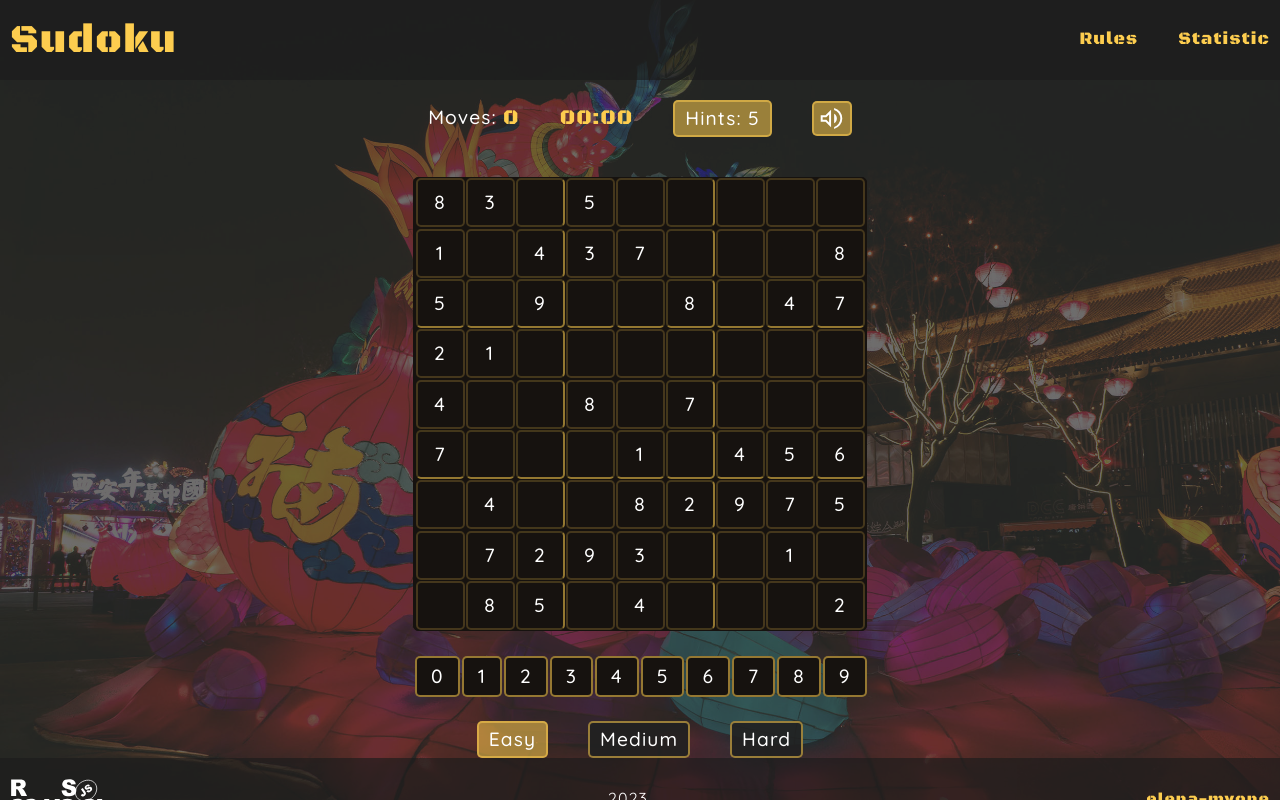
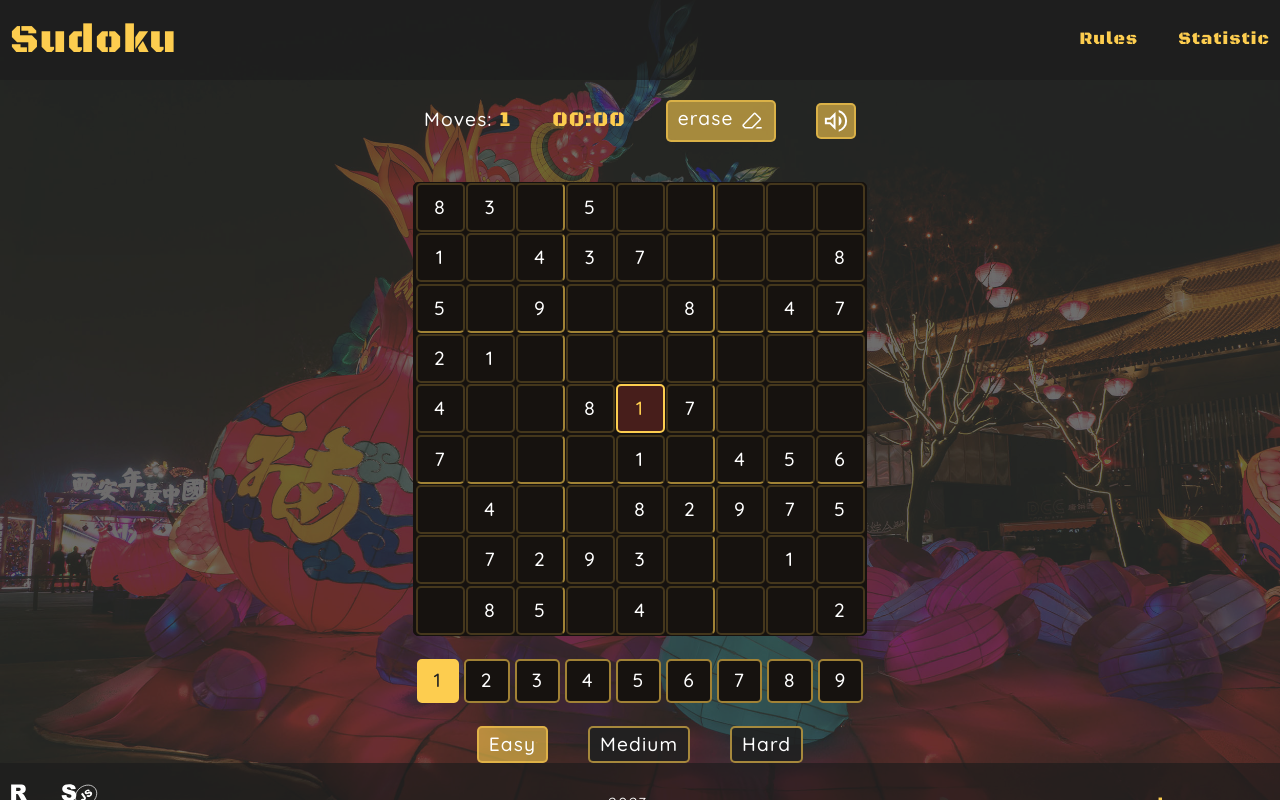
Before and after one commit to Elena-MyOne/sudoku, a plain HTML site: page random-game/index.html in a window 1280 px wide. Both pictures are taken after a click on the element 640 px from the left and 404 px from the top of the page. Drawn offline with Linux system fonts and the light colour scheme.

Commit message:
feat: add fill up function for empty ceils and check for errors

```diff
--- a/random-game/index.html
+++ b/random-game/index.html
@@ -28,9 +28,11 @@
             <div class="time">
               <span class="time-count">00:00</span>
             </div>
-            <div class="hints active">
-              Hints:
-              <span class="hints-count">5</span>
+            <div class="erase">
+              erase
+              <span class="hints-count">
+                <img src="./assets/images/erase.svg" alt="erase ceil" />
+              </span>
             </div>
             <div class="sound active"></div>
           </div>
--- a/random-game/js/board.js
+++ b/random-game/js/board.js
@@ -13,7 +13,7 @@ const easyOpenNumbers = 38;
 const mediumOpenNumbers = 30;
 const hardOpenNumbers = 24;
 
-let solutionBoard = null;
+export let solutionBoard = null;
 let gameBoard = null;
 
 function defineGameLevel() {
--- a/random-game/js/buildGame.js
+++ b/random-game/js/buildGame.js
@@ -1,6 +1,12 @@
+import { solutionBoard } from './board.js';
+
 export const digits = document.querySelector('.digits');
-const digitsList = document.querySelectorAll('.digit');
 const board = document.querySelector('.board');
+const eraseButton = document.querySelector('.erase');
+const movesCount = document.querySelector('.moves-count');
+
+let moves = 0;
+let selectedDigit = 1;
 
 export function populateBoardGame(gameBoard) {
   board.innerHTML = '';
@@ -17,18 +23,27 @@ export function populateBoardGame(gameBoard) {
         ceil.classList.add('ceil-border-bottom');
       }
       ceil.textContent = gameBoard[row][col] === 0 ? '' : `${gameBoard[row][col]}`;
+
+      if (gameBoard[row][col] === 0) {
+        ceil.classList.add('edit');
+      }
+
       board.append(ceil);
     }
   }
 }
 
 export function populateDigits() {
-  for (let i = 0; i <= 9; i += 1) {
+  for (let i = 1; i <= 9; i += 1) {
     let digit = document.createElement('div');
     digit.id = i;
     digit.textContent = i;
     digit.classList.add('digit');
     digits.append(digit);
+
+    if (i === 1) {
+      digit.classList.add('active');
+    }
   }
 }
 
@@ -40,7 +55,60 @@ function selectDigit(e) {
 
   if (target.closest('.digit')) {
     target.classList.add('active');
+    selectedDigit = target.id;
   }
 }
 
+function fillUpCeil(e) {
+  const target = e.target;
+  const ceils = document.querySelectorAll('.ceil');
+
+  if (target.classList.contains('edit')) {
+    target.textContent = selectedDigit;
+    moves += 1;
+    showMovesCount();
+
+    ceils.forEach((item) => item.classList.remove('active'));
+    target.classList.add('active');
+    activateEraseButton();
+
+    checkErrors(target);
+  }
+}
+
+function checkErrors(target) {
+  const ceilPosition = target.id.split('-');
+  const row = Number(ceilPosition[0]);
+  const col = Number(ceilPosition[1]);
+
+  if (solutionBoard[row][col] != target.textContent) {
+    // target.classList.remove('active');
+    target.classList.add('error');
+  } else {
+    // target.classList.add('active');
+    target.classList.remove('error');
+  }
+}
+
+export function showMovesCount() {
+  movesCount.innerHTML = moves;
+}
+
+function activateEraseButton() {
+  eraseButton.classList.add('active');
+}
+
+function easeCeil() {
+  const ceils = document.querySelectorAll('.ceil');
+
+  ceils.forEach((item) => {
+    if (item.classList.contains('active')) {
+      item.textContent = '';
+      item.classList.remove('active', 'error');
+    }
+  });
+}
+
 digits.addEventListener('click', selectDigit);
+board.addEventListener('click', fillUpCeil);
+eraseButton.addEventListener('click', easeCeil);
--- a/random-game/js/moves.js
+++ /dev/null
@@ -1,6 +0,0 @@
-const movesCount = document.querySelector('.moves-count');
-let moves = 0;
-
-export function showMovesCount() {
-  movesCount.innerHTML = moves;
-}
--- a/random-game/main.js
+++ b/random-game/main.js
@@ -1,11 +1,7 @@
-import { showMovesCount } from './js/moves.js';
 import { initBoardGame, setGameLevel } from './js/board.js';
-import { populateDigits, digits } from './js/buildGame.js';
+import { populateDigits, digits, showMovesCount } from './js/buildGame.js';
 
 const levelsContainer = document.querySelector('.levels');
-
-let selectedNumber = null;
-let selectedCeil = null;
 
 function initGame() {
   showMovesCount();
--- a/random-game/styles/main.css
+++ b/random-game/styles/main.css
@@ -52,7 +52,7 @@
 }
 
 .level,
-.hints,
+.erase,
 .sound {
   transition: var(--transition);
   background: var(--secondary-bg-color);
@@ -65,7 +65,7 @@
   }
 }
 
-.hints.active,
+.erase.active,
 .level.active,
 .sound.active {
   background-color: var(--main-bg2-color);
@@ -73,7 +73,7 @@
 
 .sound {
   width: 40px;
-  height: 35px;
+  height: 36px;
   background: var(--secondary-bg-color) url('../assets/images/volume_off.svg') center / contain
     no-repeat;
 }
@@ -101,7 +101,7 @@
   max-width: 450px;
   margin: 0 auto;
   display: flex;
-  gap: 2px;
+  gap: 5px;
   justify-content: space-between;
   align-items: center;
   text-align: center;
@@ -110,20 +110,25 @@
 
 .digit {
   background-color: var(--ceil-color);
-  padding: 9px 14px;
+  padding: 10px 15px;
   cursor: pointer;
   border-radius: 5px;
   border: 2px solid var(--main-bg2-color);
   transition: var(--transition);
   &:hover {
-    border: 2px solid var(--active-ceil-color);
-    background-color: var(--active-ceil-color);
+    border: 2px solid var(--main-hover-color);
+    background-color: var(--main-hover-color);
   }
 }
 
 .digit.active {
-  border: 2px solid var(--active-ceil-color);
-  background-color: var(--active-ceil-color);
+  border: 2px solid var(--main-hover-color);
+  background-color: var(--main-hover-color);
+  color: var(--main-bg-color);
+}
+
+.edit {
+  color: var(--main-hover-color);
 }
 
 .ceil {
@@ -137,9 +142,32 @@
   align-items: center;
   transition: var(--transition);
   &:hover {
-    border: 2px solid var(--active-ceil-color);
-    background-color: var(--active-ceil-color);
+    border: 2px solid var(--main-hover-color);
+    background-color: var(--main-hover-color);
+    color: var(--main-bg-color);
   }
+}
+
+.ceil.active {
+  border: 2px solid var(--main-hover-color);
+  background-color: var(--main-hover-color);
+  color: var(--main-bg-color);
+}
+
+.ceil.error {
+  border: 2px solid var(--error);
+  background-color: var(--error);
+  color: var(--main-hover-color);
+  transition: var(--transition);
+  &:hover {
+    border: 2px solid var(--main-hover-color);
+    background-color: var(--main-hover-color);
+    color: var(--main-bg-color);
+  }
+}
+
+.ceil.error.active {
+  border: 2px solid var(--main-hover-color);
 }
 
 .ceil-border-right {
--- a/random-game/styles/variables.css
+++ b/random-game/styles/variables.css
@@ -2,10 +2,10 @@
   --main-bg-color: #222;
   --secondary-bg-color: rgba(34, 34, 34, 0.9);
   --ceil-color: #16120f;
-  --active-ceil-color: #bb383b;
-  --main-bg2-color: rgba(253, 205, 79, 0.55);
+  --main-bg2-color: rgba(253, 205, 79, 0.6);
   --main-bg3-color: rgba(253, 205, 79, 0.2);
   --main-font-color: #ffffff;
   --main-hover-color: rgb(253, 205, 79);
   --transition: all 0.3s ease 0s;
+  --error: rgba(187, 56, 59, 0.3);
 }
```
Also changed, not shown: random-game/assets/images/erase.svg (added).
